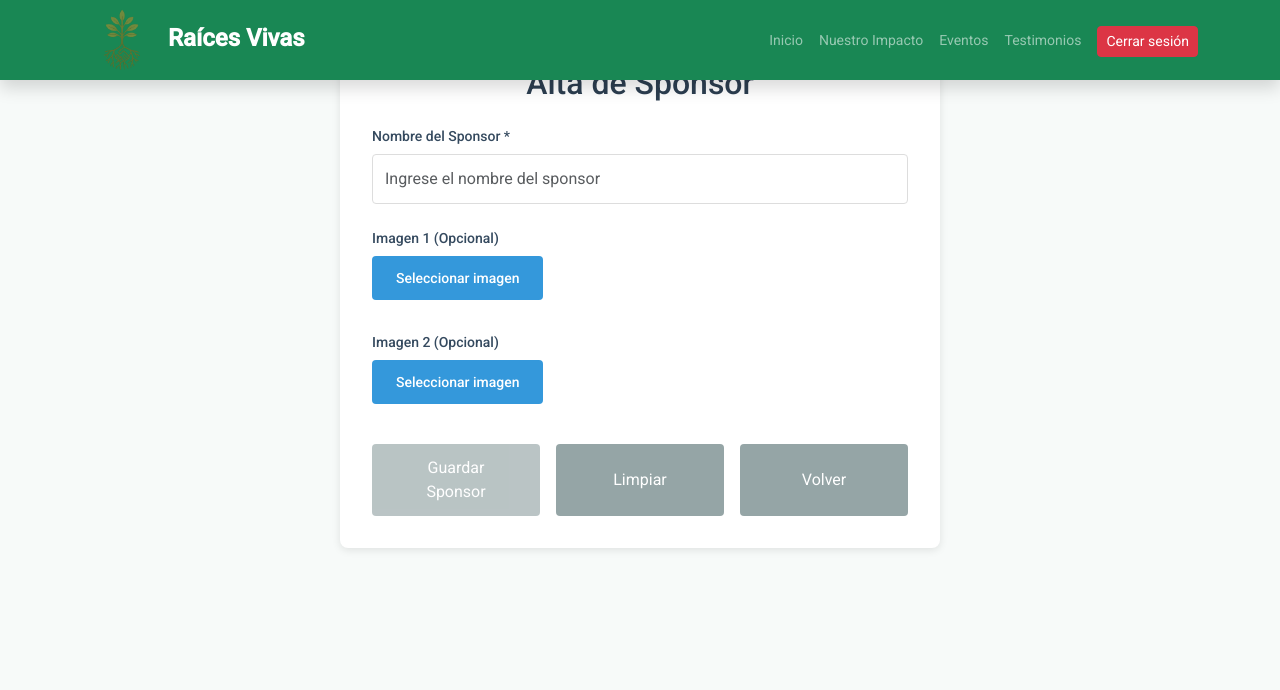
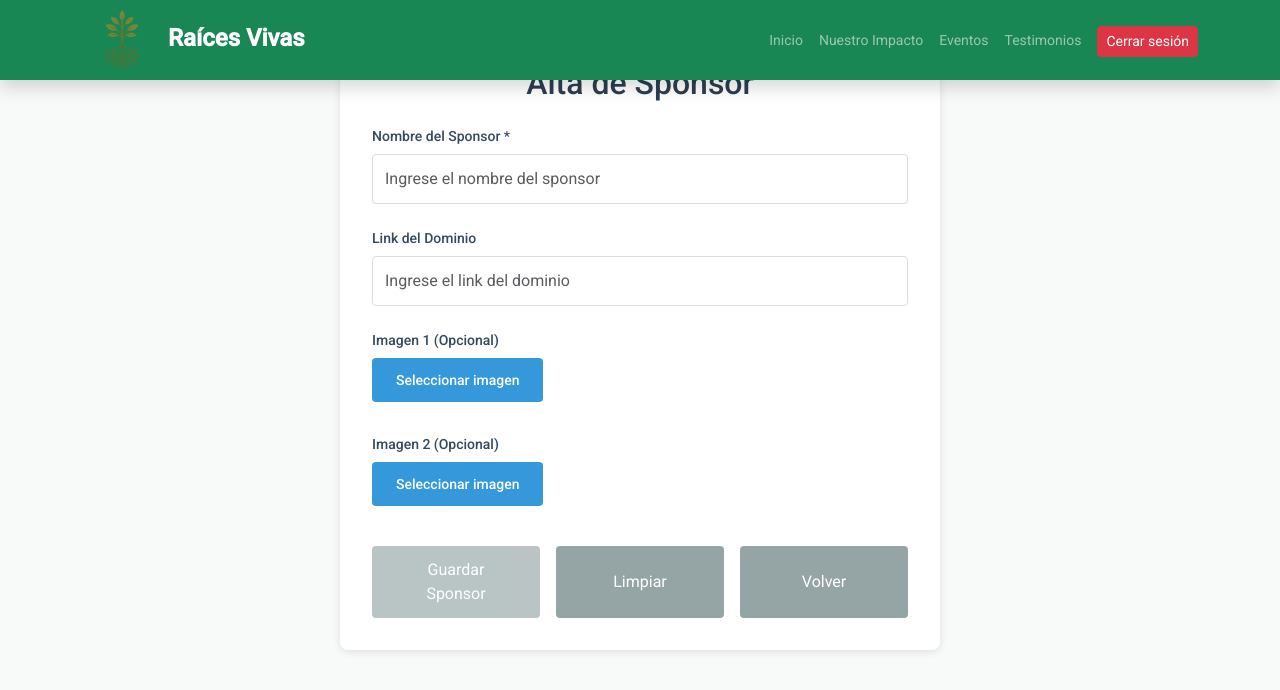
Before and after one commit to imsl-dev/ps-raicesvivas-frontend, an Angular app: page /sponsors/nuevo in a window 1280 px wide. Shown: the top 690 px of the page. Built offline with nearby package versions, Linux system fonts and the light colour scheme; sample sign-in values are in the browser's storage.

Commit message:
Added domain link field to sponsor

```diff
--- a/src/app/components/pages/sponsors/nuevo-sponsor/nuevo-sponsor.html
+++ b/src/app/components/pages/sponsors/nuevo-sponsor/nuevo-sponsor.html
@@ -20,6 +20,13 @@
         }
       </div>
       }
+    </div>
+
+    <!-- Link del dominio -->
+    <div class="form-group">
+      <label for="nombre">Link del Dominio </label>
+      <input type="text" id="linkDominio" formControlName="linkDominio" class="form-control"
+        placeholder="Ingrese el link del dominio">
     </div>
 
     <!-- Imagen 1 -->
--- a/src/app/components/pages/sponsors/nuevo-sponsor/nuevo-sponsor.ts
+++ b/src/app/components/pages/sponsors/nuevo-sponsor/nuevo-sponsor.ts
@@ -29,6 +29,7 @@ export class NuevoSponsor implements OnInit {
   constructor(private fb: FormBuilder) {
     this.sponsorForm = this.fb.group({
       nombre: ['', [Validators.required, Validators.maxLength(255)]],
+      linkDominio: [''],
       rutaImg1: [''],
       rutaImg2: ['']
     });
@@ -57,6 +58,7 @@ export class NuevoSponsor implements OnInit {
       next: (sponsor) => {
         this.sponsorForm.patchValue({
           nombre: sponsor.nombre,
+          linkDominio: sponsor.linkDominio || '',
           rutaImg1: sponsor.rutaImg1 || '',
           rutaImg2: sponsor.rutaImg2 || ''
         });
--- a/src/app/models/entities/Sponsor.ts
+++ b/src/app/models/entities/Sponsor.ts
@@ -1,6 +1,7 @@
 export interface Sponsor {
   id?: number;
   nombre: string;
+  linkDominio?: string;
   rutaImg1?: string;
   rutaImg2?: string;
 }
```
Also changed, not shown: 1 other file (tests, documents, lock files or other folders).
